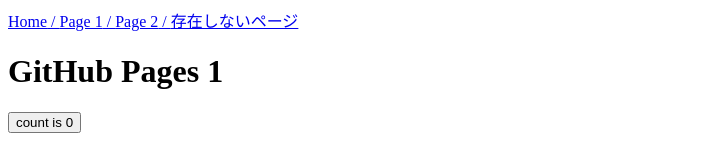
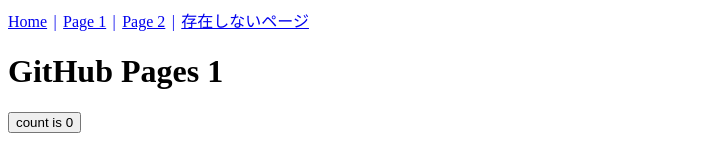
Before and after one commit to heiwa4126/react-githubpages2, a React (Vite) app: page /#/ in a window 1280 px wide. Shown: the top 152 px of the page, without its empty margins (0-707 px from the left). Built offline with nearby package versions, Linux system fonts and the light colour scheme.

Commit message:
* update CSS and README * update modules

```diff
--- a/package.json
+++ b/package.json
@@ -18,7 +18,7 @@
     "@types/react": "^18.0.28",
     "@types/react-dom": "^18.0.11",
     "@vitejs/plugin-react": "^3.1.0",
-    "typescript": "^4.9.5",
+    "typescript": "^5.0.2",
     "vite": "^4.2.1"
   }
 }
--- a/src/App.css
+++ b/src/App.css
@@ -1,3 +1,6 @@
 nav a + a::before {
-  content: " / ";
+  content: "|";
+  display: inline-block;
+  margin-left: 0.4em;
+  margin-right: 0.4em;
 }
```
Also changed, not shown: 2 other files (tests, documents, lock files or other folders).
